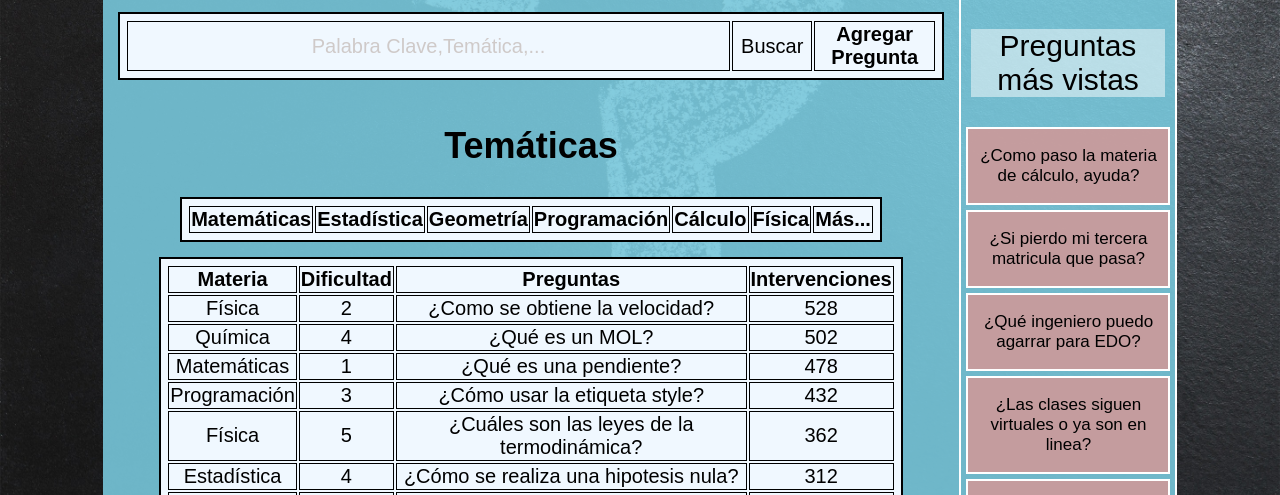
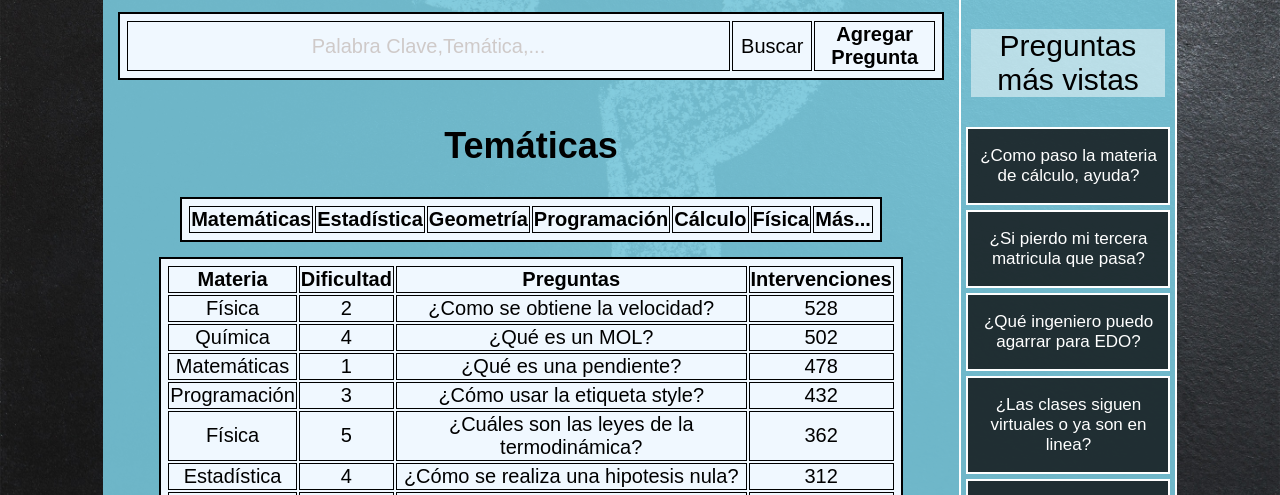
Before and after one commit to codaki/Programacion_Web, a plain HTML site: page ProyectoV0.3/Proyecto.html in a window 1280 px wide. Shown: the part 268-763 px from the top of the page. Drawn offline with Linux system fonts and the light colour scheme.

Commit message:
Color Aside

```diff
--- a/ProyectoV0.3/Proyecto.html
+++ b/ProyectoV0.3/Proyecto.html
@@ -126,7 +126,8 @@
         </section>
         <aside>
             <p style="font-size: 30px;background-color: rgba(255, 255, 255, 0.5); margin-left:10px;margin-right: 10px;">Preguntas más vistas</p>
-            <article>
+            <article >
+                <font color="white">
                 <p>¿Como paso la materia de cálculo, ayuda?</p>
             </article>
             <article>
@@ -149,6 +150,7 @@
             </article>
             <article>
                 <p>¿Perdí mi laptop en la Espe que se hace?</p>
+                </font>
             </article>
         </aside>
 
--- a/ProyectoV0.3/estilo.css
+++ b/ProyectoV0.3/estilo.css
@@ -15,10 +15,11 @@ header {
 article {
   float: center;
   text-align: center;
-  background-color: rgba(206, 153, 153, 0.9);
+  background-color: rgba(13, 13, 14, 0.8);
   font-size: 17px;
   padding-left: 1px;
   border: 2px solid white;
+
   margin: 5px;
 }
 table {
```
